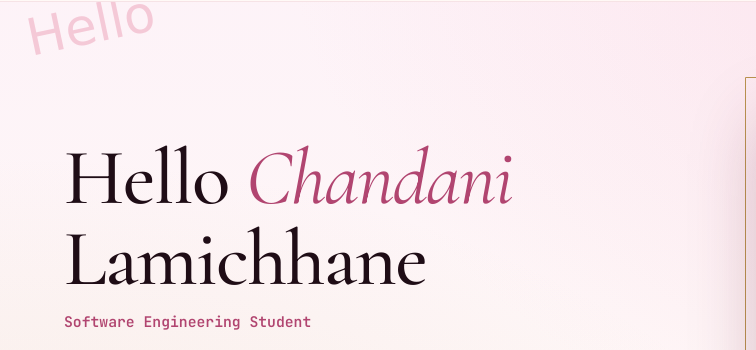
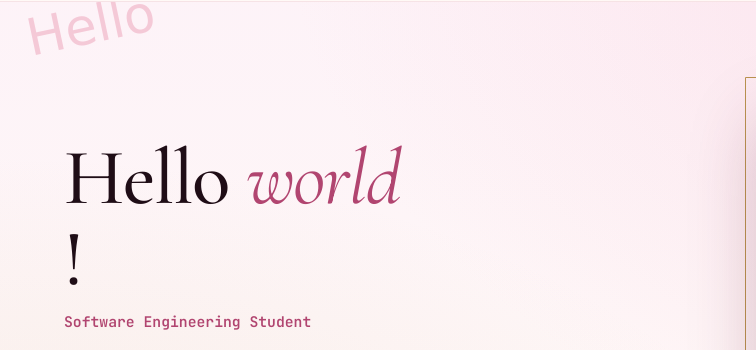
Before and after one commit to chandani81/cloudlab, a plain HTML site: page index.html in a window 1280 px wide. Shown: the part 82-432 px from the top of the page, 0-756 px from the left. Drawn offline with nearby package versions, Linux system fonts and the light colour scheme; a web font is replaced by a local one.

```diff
--- a/index.html
+++ b/index.html
@@ -961,7 +961,7 @@
         <div class="deco deco-1">Hello</div>
 
         <div class="hero-text">
-            <h1>Hello <span class="em">Chandani</span><br>Lamichhane</h1>
+            <h1>Hello <span class="em">world</span><br>!</h1>
             <p class="hero-role"><b>Software Engineering Student</b></p>
             <p class="hero-desc">
                 I build clean, simple web and software projects while learning the craft —
```
